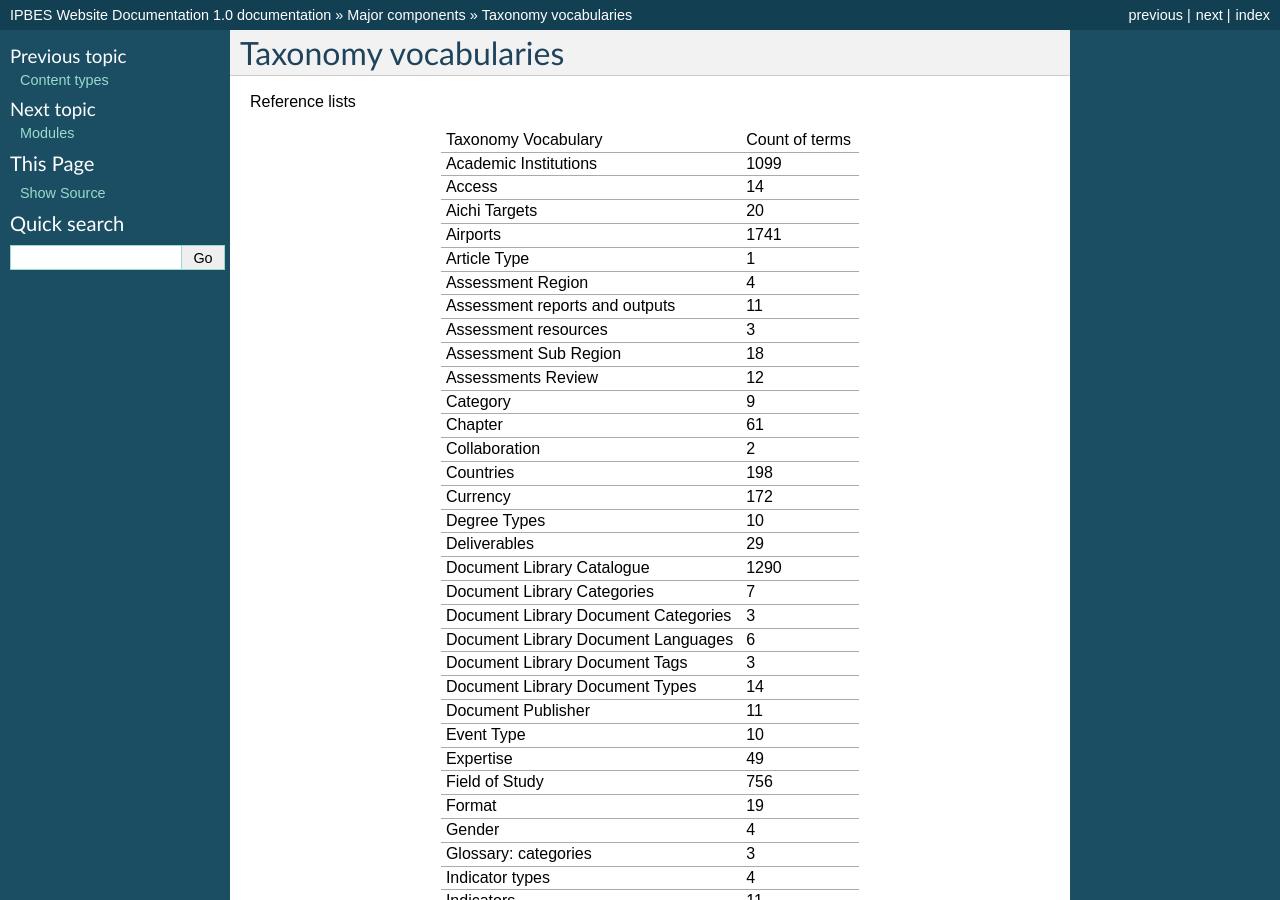
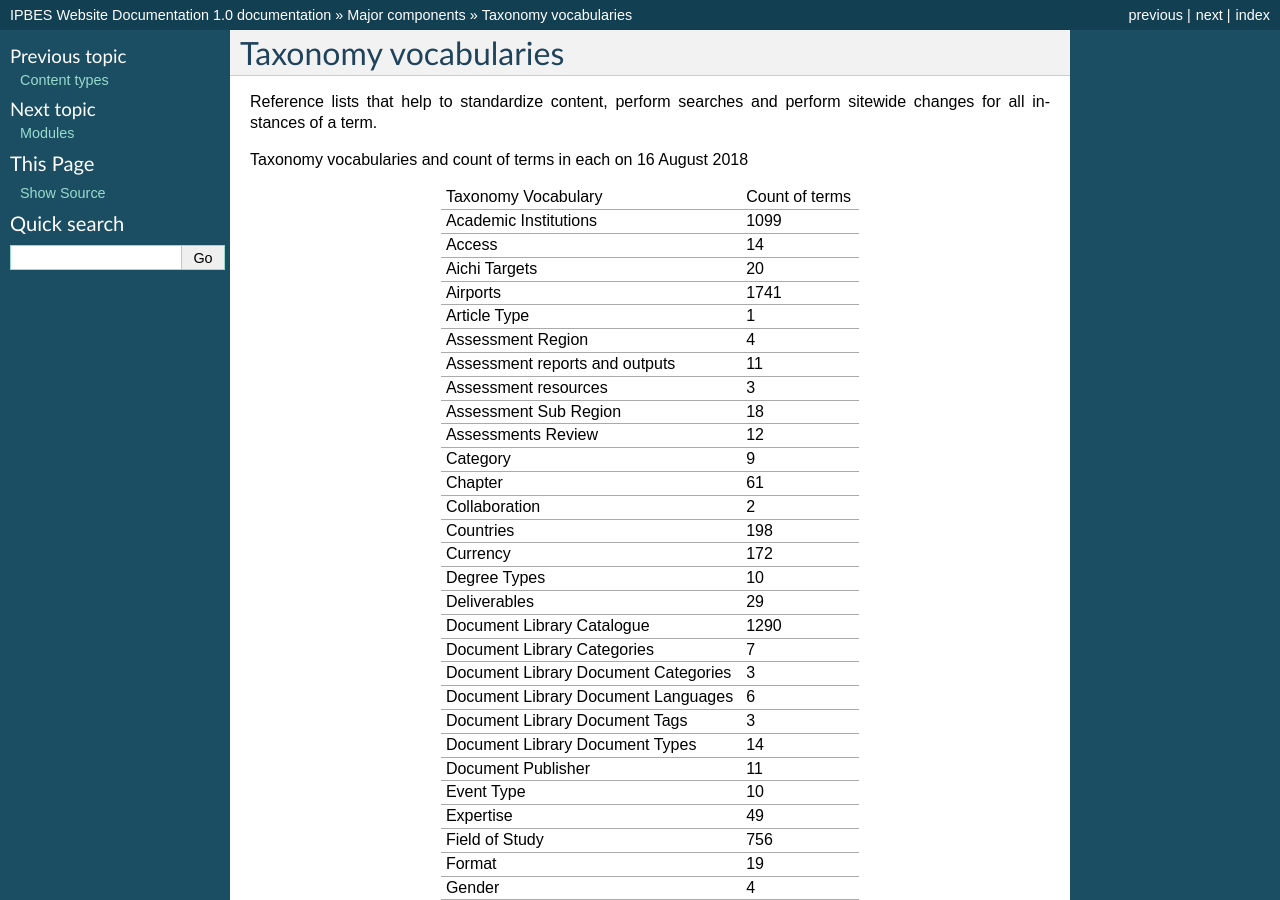
Before and after one commit to ipbes/ipbeswebdocs, a Sphinx documentation site: the page built from docs/components/taxonomy-vocabularies.rst, in a window 1280 px wide and 900 px high. Built offline with Sphinx 7.4.7, drawn with Linux system fonts in a browser that asks for light colours; pages that are not in the unit, such as notebooks, are missing from menus.

Commit message:
Update taxonomy-vocabularies.rst

```diff
--- a/docs/components/taxonomy-vocabularies.rst
+++ b/docs/components/taxonomy-vocabularies.rst
@@ -1,7 +1,9 @@
 Taxonomy vocabularies
 ---------------------
 
-Reference lists
+Reference lists that help to standardize content, perform searches and perform sitewide changes for all instances of a term.
+
+Taxonomy vocabularies and count of terms in each on 16 August 2018
 
 +--------------------------------------+----------------+
 | Taxonomy Vocabulary                  | Count of terms |
```
